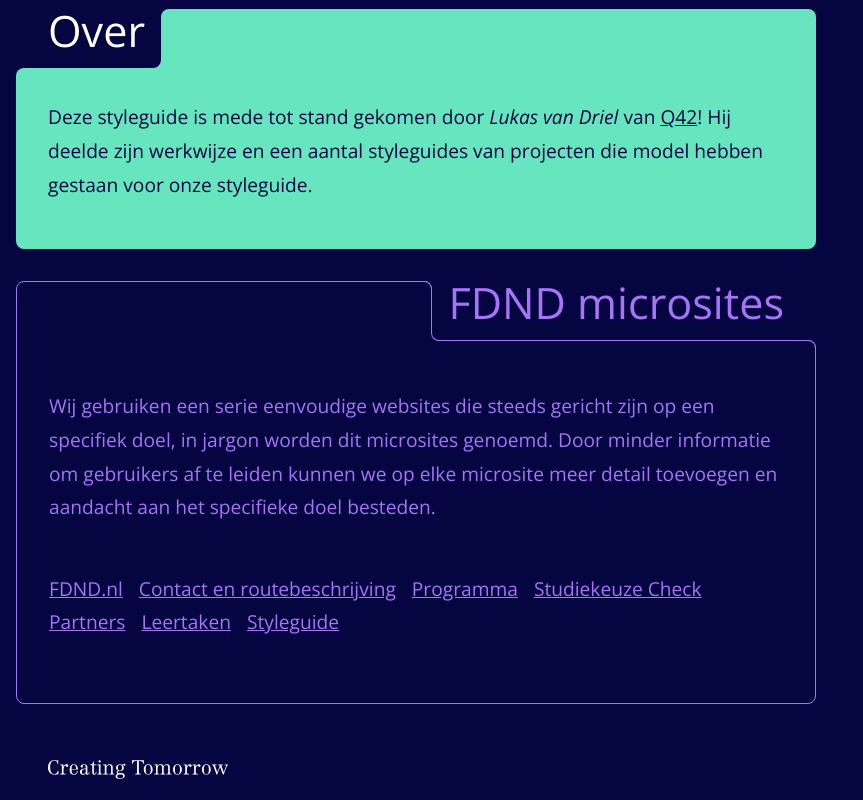
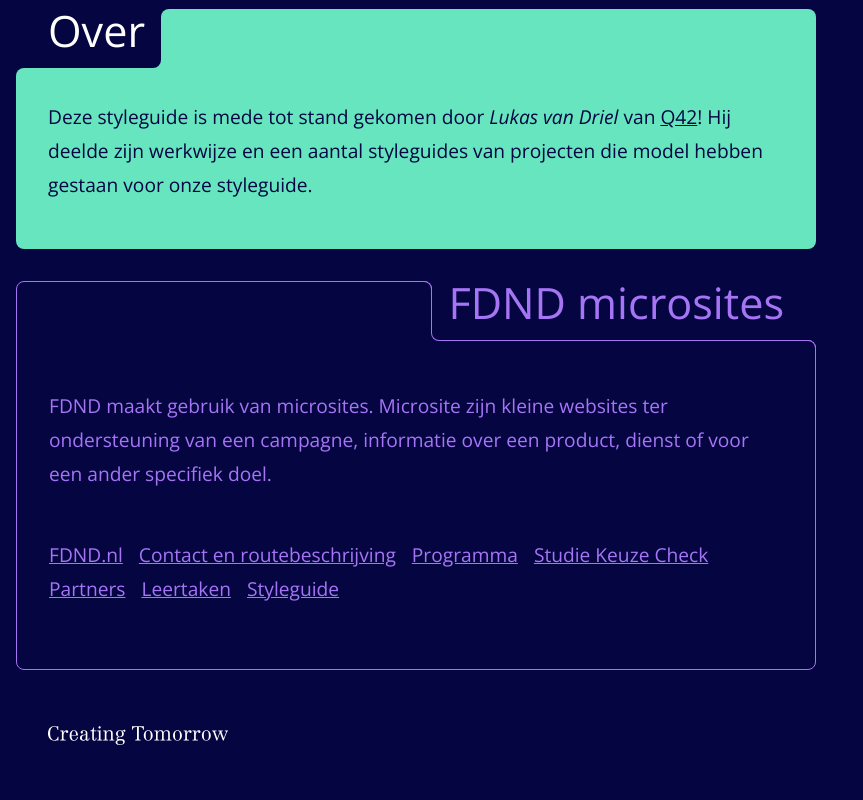
Before and after one commit to fdnd/styleguide.fdnd.nl, a plain HTML site: page index.html in a window 1280 px wide. Shown: the part 8696-9496 px from the top of the page, without its empty margins (0-863 px from the left). After the commit the page ends 9462 px from the top, so only its background shows below. Drawn offline with nearby package versions, Linux system fonts and the light colour scheme.

Commit message:
Update index.html

```diff
--- a/index.html
+++ b/index.html
@@ -315,25 +315,27 @@
 
       <p>Deze styleguide is mede tot stand gekomen door <cite>Lukas van Driel</cite> van <a href="https://www.q42.nl/">Q42</a>! Hij deelde zijn werkwijze en een aantal styleguides van projecten die model hebben gestaan voor onze styleguide.</p>
     </section>
+
   </main>
 
   <footer>
     <nav>
       <h2>FDND microsites</h2>
-      <p>Wij gebruiken een serie eenvoudige websites die steeds gericht zijn op een specifiek doel, in jargon worden dit <i>microsites</i> genoemd. Door minder informatie om gebruikers af te leiden kunnen we op elke microsite meer detail toevoegen en aandacht
-        aan het specifieke doel besteden.</p>
+      <p>
+        FDND maakt gebruik van microsites.
+        Microsite zijn kleine websites ter ondersteuning van een campagne, informatie over een product, dienst of voor een ander specifiek doel.
+      </p>
       <ul>
         <li><a href="https://fdnd.nl">FDND.nl</a></li>
         <li><a href="https://contact.fdnd.nl">Contact en routebeschrijving</a></li>
         <li><a href="https://programma.fdnd.nl">Programma</a></li>
-        <li><a href="https://skc.fdnd.nl">Studiekeuze Check</a></li>
+        <li><a href="https://skc.fdnd.nl">Studie Keuze Check</a></li>
         <li><a href="https://partners.fdnd.nl">Partners</a></li>
         <li><a href="https://tasks.fdnd.nl">Leertaken</a></li>
         <li><a href="https://styleguide.fdnd.nl">Styleguide</a></li>
       </ul>
     </nav>
   </footer>
-
 
   <script>
     document.querySelector('form').addEventListener('submit', event => event.preventDefault())
```
